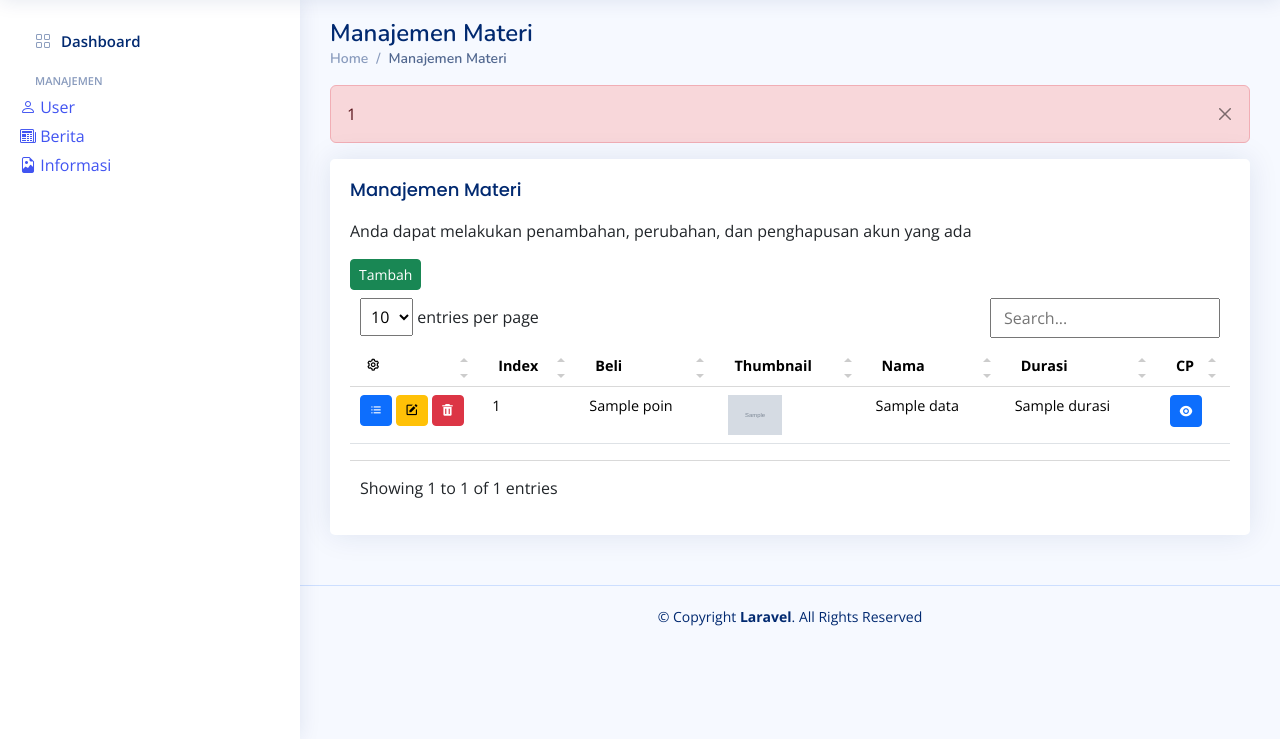
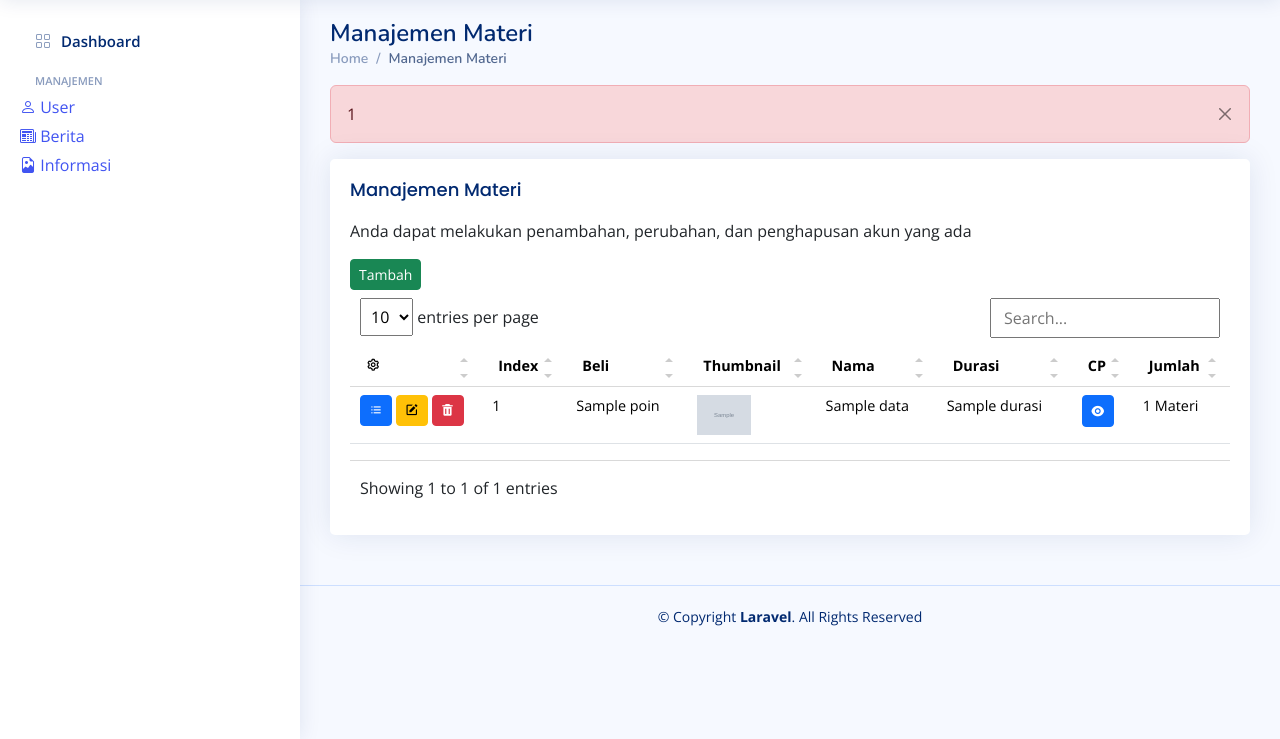
Before and after one commit to Alfi-Filsafalasafi/gamedu, a Laravel app: template resources/views/pages/dosen/bab/index.blade.php in a window 1280 px wide. Shown: the part 61-800 px from the top of the page. Run offline with Laravel 10, Linux system fonts and the light colour scheme; a user stored in the database is signed in; data comes from the database, SQL or seed files in the repository; tables that the repository leaves empty hold one stand-in row (values such as "Sample post"); the template is opened without the code that fills it: most values are stand-ins (such as "Sample title", 1, 10 or a date in 2020); grey boxes marked "Sample" are stand-in pictures; some libraries are stand-ins or nearby versions.

Commit message:
add : jumalh sub bab di dosen

```diff
--- a/resources/views/pages/dosen/bab/index.blade.php
+++ b/resources/views/pages/dosen/bab/index.blade.php
@@ -51,6 +51,7 @@
                                         <th>Nama</th>
                                         <th>Durasi</th>
                                         <th>CP</th>
+                                        <th>Jumlah</th>
                                     </tr>
                                 </thead>
                                 <tbody>
@@ -101,6 +102,9 @@
                                                 </div>
 
                                             </td>
+                                            <td>
+                                                {{ $data->subBabs->count() }} Materi
+                                            </td>
                                         </tr>
                                     @endforeach
                                 </tbody>
```
